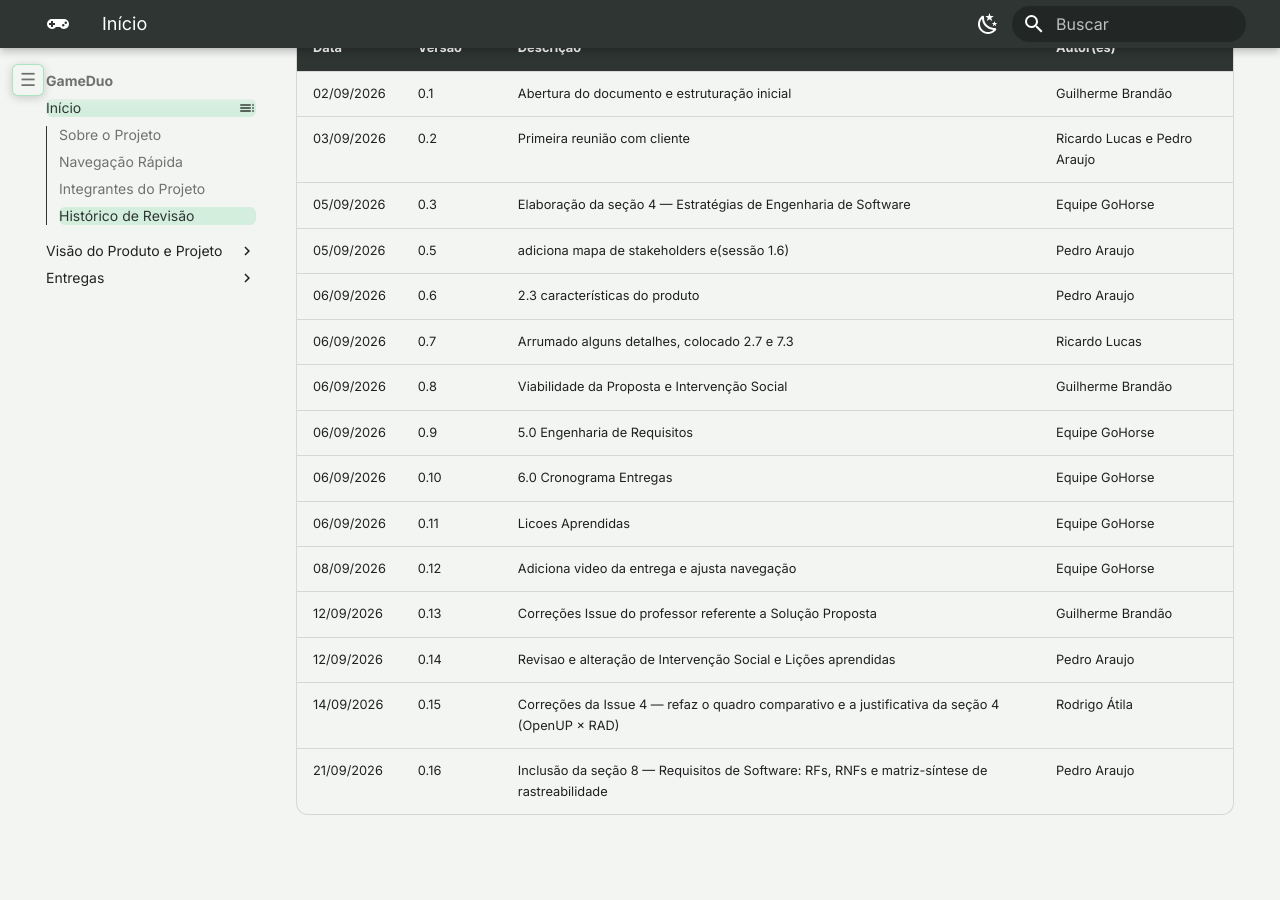
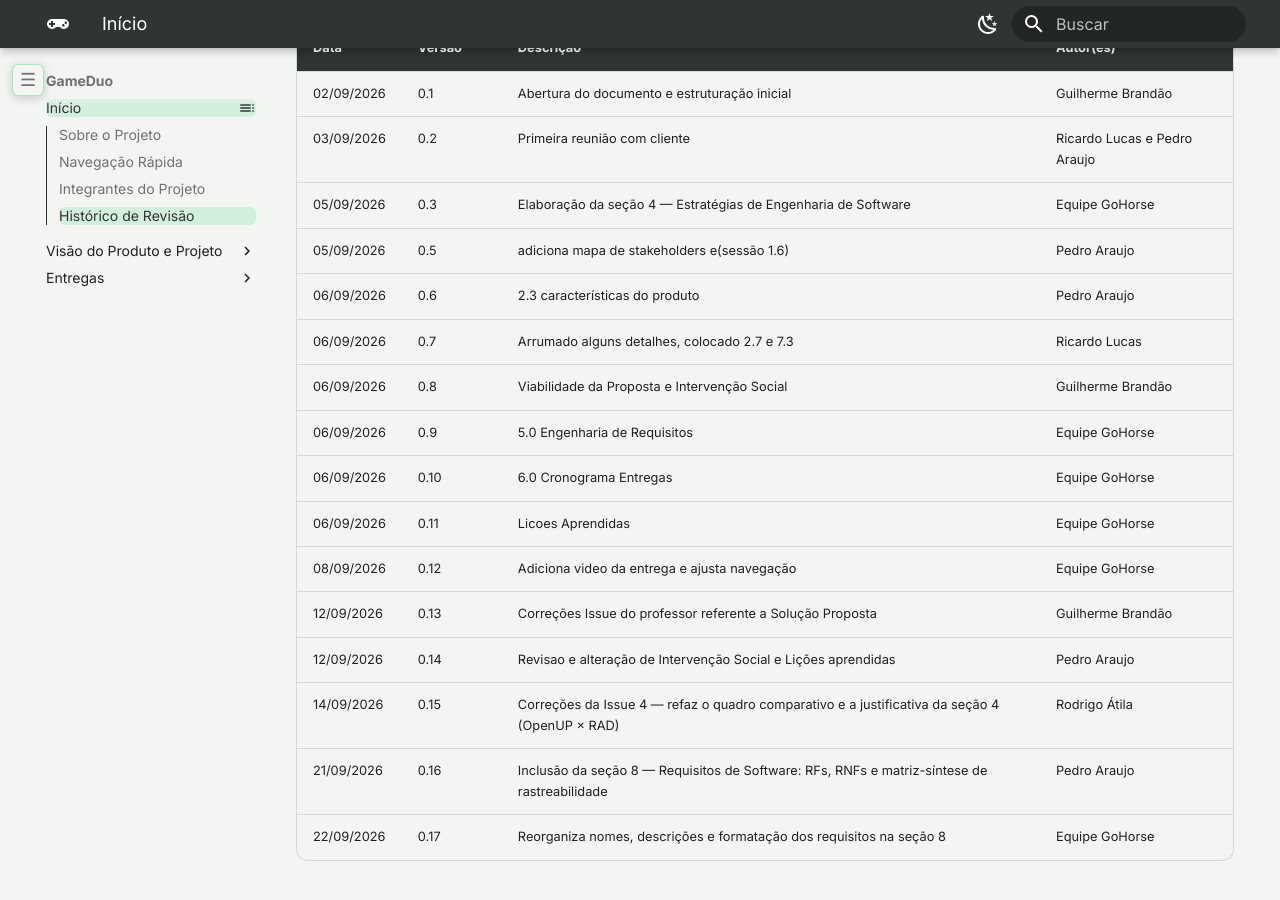
Before and after one commit to mdsreq-fga-unb/REQ-2026.2-T02-GameDuo, an MkDocs documentation site: the page built from docs/index.md, in a window 1280 px wide and 900 px high, scrolled down 1780 px. Built offline with MkDocs 1.6.1 and Material for MkDocs 9.7.7, drawn with Linux system fonts in a browser that asks for light colours; before the commit the page ends 2635 px from its top, so only the background shows below that.

Commit message:
docs: evidencia alterações realizadas na pagina inicial

```diff
--- a/docs/index.md
+++ b/docs/index.md
@@ -116,3 +116,4 @@ Explore as seções da documentação do projeto por meio dos painéis interativ
 | 12/09/2026 | 0.14 | Revisao e alteração de Intervenção Social e Lições aprendidas| Pedro Araujo |
 | 14/09/2026 | 0.15 | Correções da Issue 4 — refaz o quadro comparativo e a justificativa da seção 4 (OpenUP × RAD) | Rodrigo Átila |
 | 21/09/2026 | 0.16 | Inclusão da seção 8 — Requisitos de Software: RFs, RNFs e matriz-síntese de rastreabilidade | Pedro Araujo |
+|22/09/2026 | 0.17 | Reorganiza nomes, descrições e formatação dos requisitos na seção 8 | Equipe GoHorse |
```
